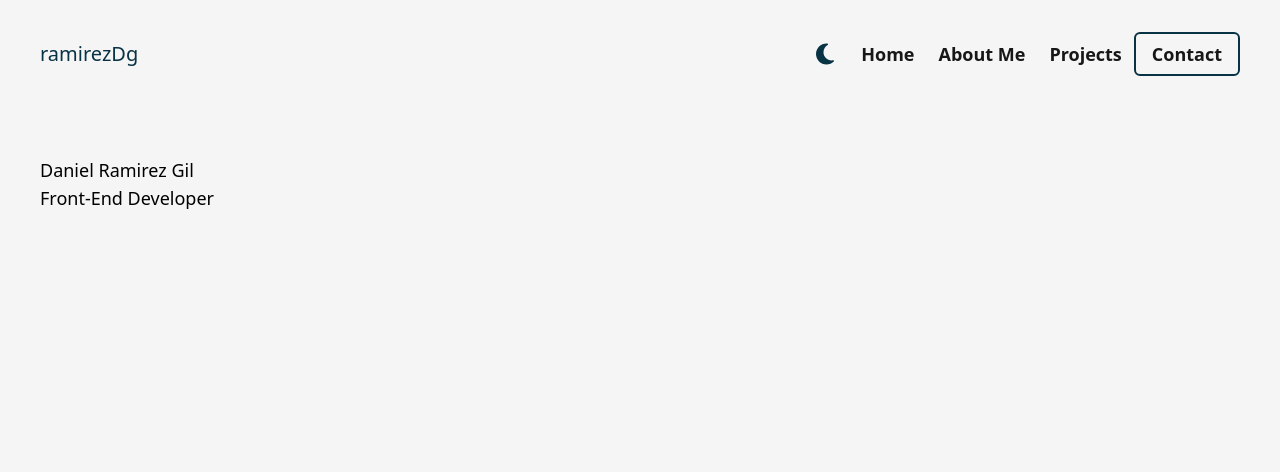
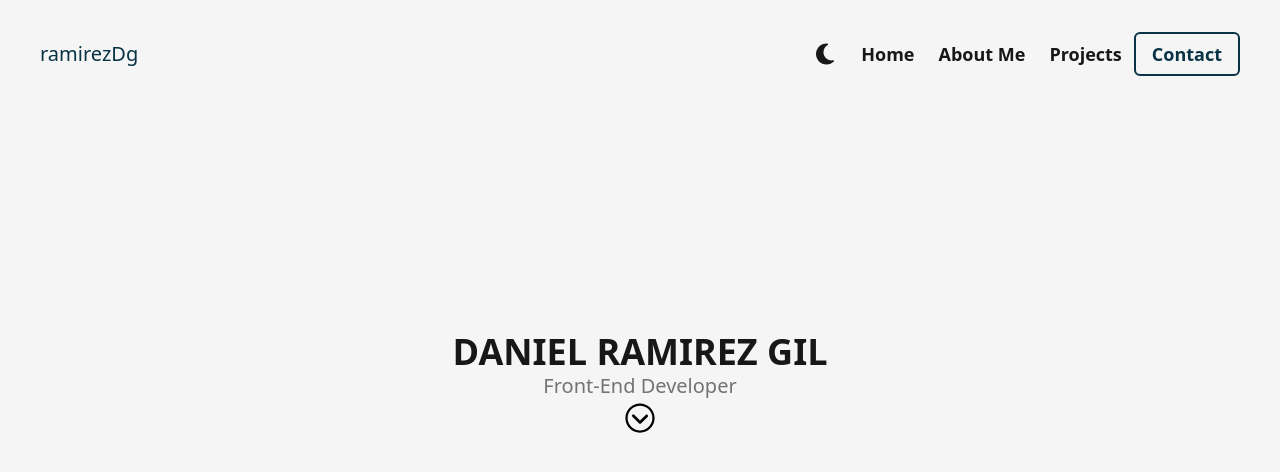
Before and after one commit to ramirezDg/ramirezDg-app, a React (Vite) app in the folder ramirezDg-app/: page / in a window 1280 px wide. Shown: the top 472 px of the page. Built offline with nearby package versions, Linux system fonts and the light colour scheme.

Commit message:
Refactor: Home - Add: AboutMe

```diff
--- a/ramirezDg-app/src/App.tsx
+++ b/ramirezDg-app/src/App.tsx
@@ -1,4 +1,5 @@
 // import { useState } from 'react'
+import Navbar from './components/Navbar'
 import Home from './pages/Home'
 // import SocialM from './components/SocialM'
 
@@ -7,7 +8,8 @@ function App() {
 
   return (
     <>
-      <main className='bg-neutral-100 px-10 text-lg'>
+      <main className='bg-neutral-100 px-10 text-lg min-h-screen'>
+        <Navbar/ >
         <Home />
       </main>
     </>
--- a/ramirezDg-app/src/components/Navbar.tsx
+++ b/ramirezDg-app/src/components/Navbar.tsx
@@ -6,11 +6,11 @@ function Navbar() {
             <nav className="py-10 mb-12 flex justify-between">
                 <h1 className="text-xl text-cyan-950">ramirezDg</h1>
                 <ul className="font-semibold text-neutral-900 flex items-center">
-                    <li className="cursor-pointer text-2xl text-cyan-950" ><FaMoon /></li>
+                    <li className="cursor-pointer text-2xl text-neutral-900" ><FaMoon /></li>
                     <li><a className="ml-6" href="#">Home</a></li>
                     <li><a className="ml-6" href="#">About Me</a></li>
                     <li><a className="ml-6" href="#">Projects</a></li>
-                    <li><a className="bg-neutral-100 px-4 py-2 ml-3 border-2 border-cyan-950 rounded-md" href="#">Contact</a></li>
+                    <li><a className="bg-neutral-100 px-4 py-2 ml-3 border-2 border-cyan-950 text-cyan-950 rounded-md" href="#">Contact</a></li>
                 </ul>
             </nav>
         </>
--- a/ramirezDg-app/src/pages/Home.tsx
+++ b/ramirezDg-app/src/pages/Home.tsx
@@ -1,11 +1,14 @@
-import Navbar from "../components/Navbar"
+import { IoIosArrowDropdown } from "react-icons/io";
 
 function Home() {
     return (
-        <section className='min-h-screen'>
-            < Navbar/ >
-            <h2>Daniel Ramirez Gil</h2>
-            <h3>Front-End Developer</h3>
+        <section className='h-auto py-20 mt-36 text-center'>
+
+            <h2 className="text-4xl font-semibold uppercase text-neutral-900">Daniel Ramirez Gil</h2>
+            <h3 className="text-xl text-neutral-500">Front-End Developer</h3>
+            <div className="flex justify-center ">
+            <IoIosArrowDropdown className="text-4xl cursor-pointer"/>
+            </div>
 
         </section>
     )
```
Also changed, not shown: ramirezDg-app/src/pages/AboutMe.tsx (added).
